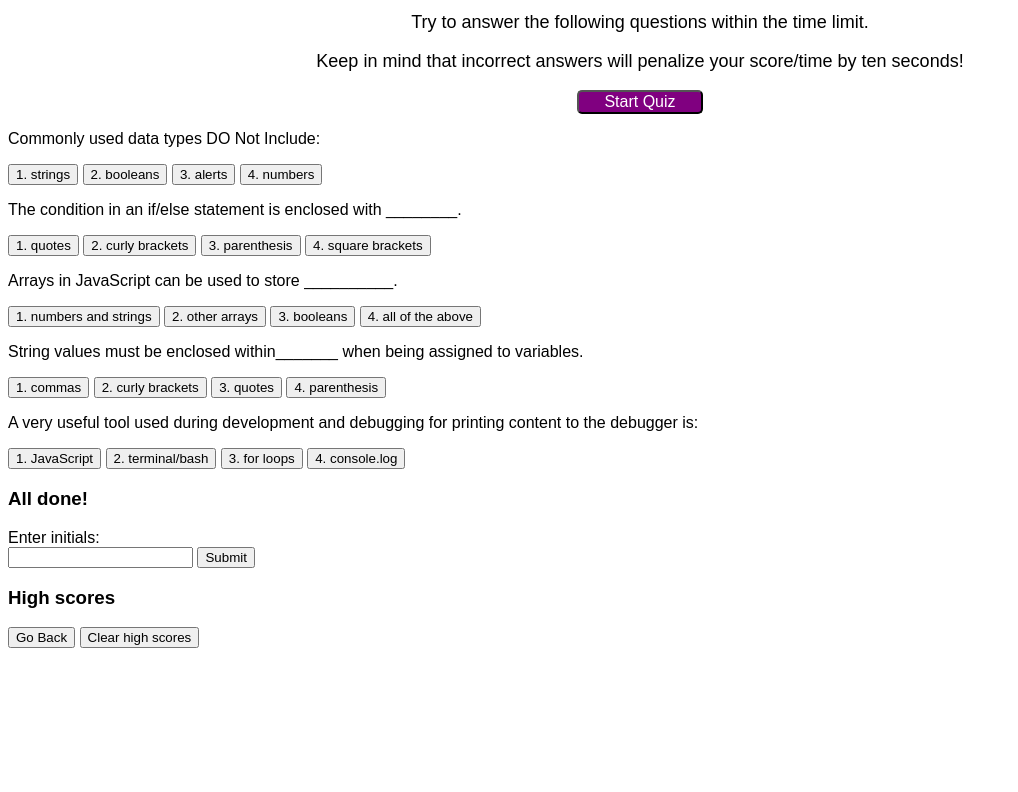
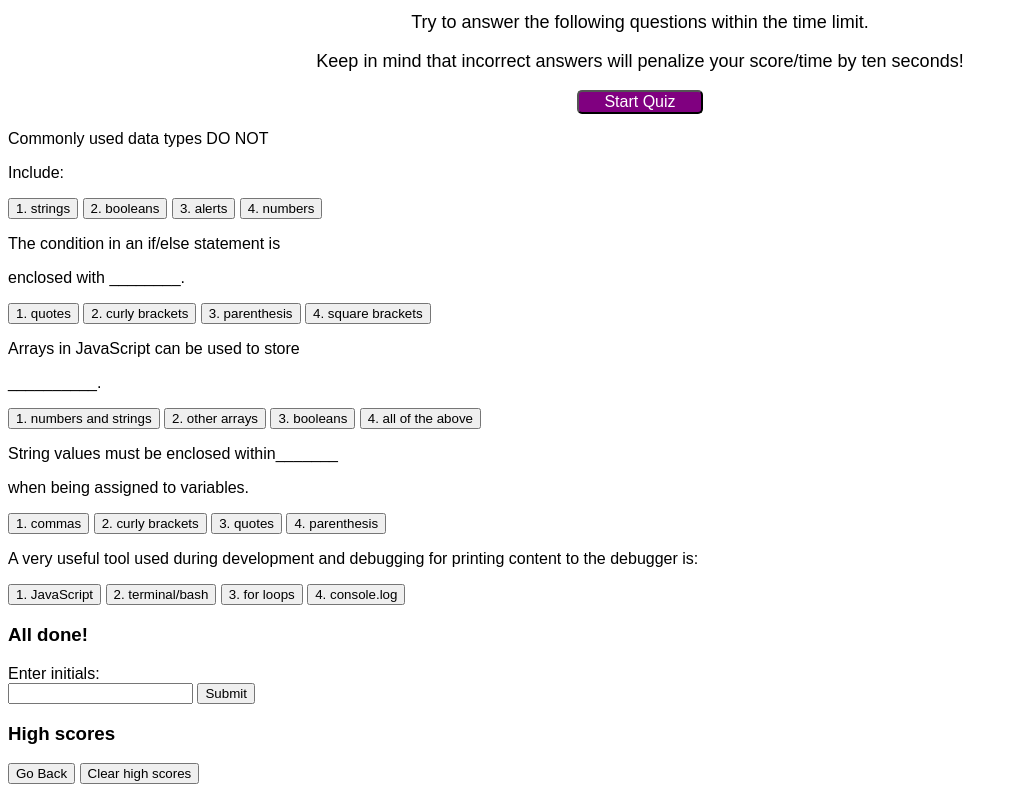
Before and after one commit to AlexandertheGreat491/jubilant-octo-waffle, a plain HTML site: page index.html in a window 1280 px wide. Shown: the part 155-947 px from the top of the page, without its empty margins (0-1018 px from the left). Before the commit the page ends 811 px from the top, so only its background shows below. Drawn offline with Linux system fonts and the light colour scheme.

Commit message:
added <p> elements to <div>s in #questions <section>

```diff
--- a/index.html
+++ b/index.html
@@ -33,35 +33,32 @@
         <!--Questions begin-->
         <section id="questions">
             <div id="question1">
-                <p>Commonly used data types DO Not
-                    Include:
-                </p>
+                <p>Commonly used data types DO NOT</p>
+                <p>Include:</p>
                 <button>1. strings</button>
                 <button>2. booleans</button>
                 <button>3. alerts</button>
                 <button>4. numbers</button>
             </div>
             <div id="question2">
-                <p>The condition in an if/else statement is
-                    enclosed with ________.</p>
+                <p>The condition in an if/else statement is</p>
+                <p>enclosed with ________.</p>
                 <button>1. quotes</button>
                 <button>2. curly brackets</button>
                 <button>3. parenthesis</button>
                 <button>4. square brackets</button>
             </div>
             <div id="question3">
-                <p>Arrays in JavaScript can be used to store
-                    __________.
-                </p>
+                <p>Arrays in JavaScript can be used to store</p>
+                <p> __________.</p>
                 <button>1. numbers and strings</button>
                 <button>2. other arrays</button>
                 <button>3. booleans</button>
                 <button>4. all of the above</button>
             </div>
             <div id="question4">
-                <p>String values must be enclosed within_______
-                    when being assigned to variables.
-                </p>
+                <p>String values must be enclosed within_______</p>
+                <p>when being assigned to variables.</p>
                 <button>1. commas</button>
                 <button>2. curly brackets</button>
                 <button>3. quotes</button>
```
